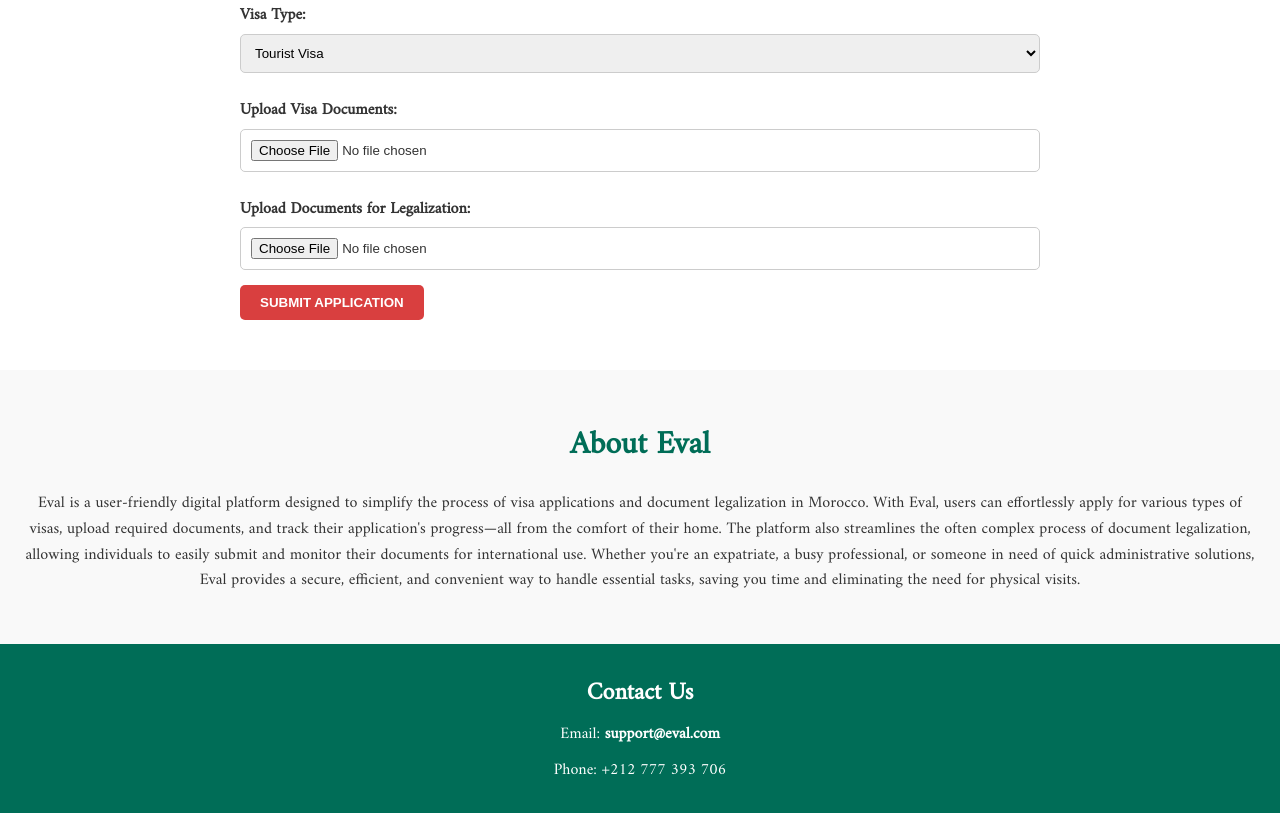
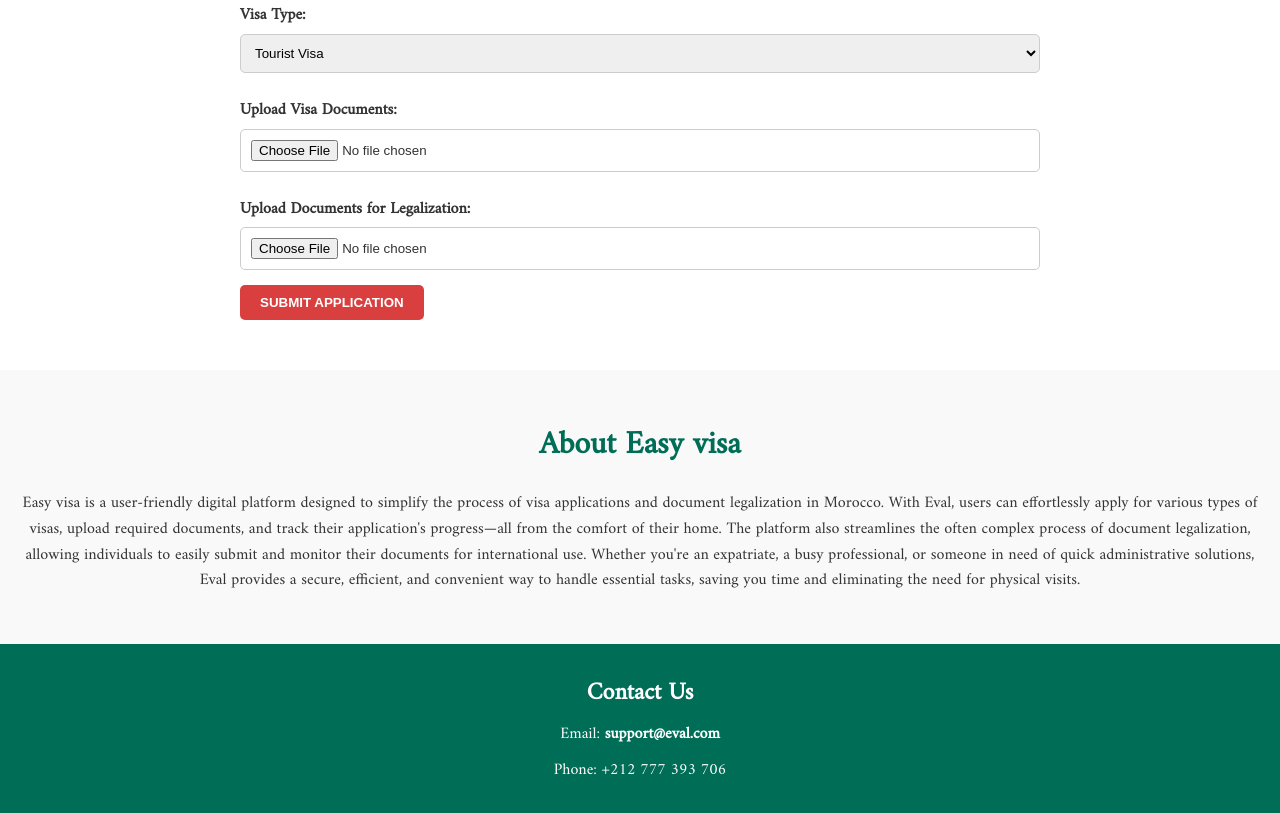
Before and after one commit to adam-t16/eval, a plain HTML site: page index.html in a window 1280 px wide. Shown: the part 1311-2124 px from the top of the page. Drawn offline with Linux system fonts and the light colour scheme.

Commit message:
Update index.html

```diff
--- a/index.html
+++ b/index.html
@@ -76,8 +76,8 @@
     </section>
 
     <section id="about" class="container">
-        <h2>About Eval</h2>
-        <p>Eval is a user-friendly digital platform designed to simplify the process of visa applications and document legalization in Morocco. With Eval, users can effortlessly apply for various types of visas, upload required documents, and track their application's progress—all from the comfort of their home. The platform also streamlines the often complex process of document legalization, allowing individuals to easily submit and monitor their documents for international use. Whether you're an expatriate, a busy professional, or someone in need of quick administrative solutions, Eval provides a secure, efficient, and convenient way to handle essential tasks, saving you time and eliminating the need for physical visits.        </p>
+        <h2>About Easy visa</h2>
+        <p>Easy visa is a user-friendly digital platform designed to simplify the process of visa applications and document legalization in Morocco. With Eval, users can effortlessly apply for various types of visas, upload required documents, and track their application's progress—all from the comfort of their home. The platform also streamlines the often complex process of document legalization, allowing individuals to easily submit and monitor their documents for international use. Whether you're an expatriate, a busy professional, or someone in need of quick administrative solutions, Eval provides a secure, efficient, and convenient way to handle essential tasks, saving you time and eliminating the need for physical visits.        </p>
     </section>
 
     <footer id="contact">
```
